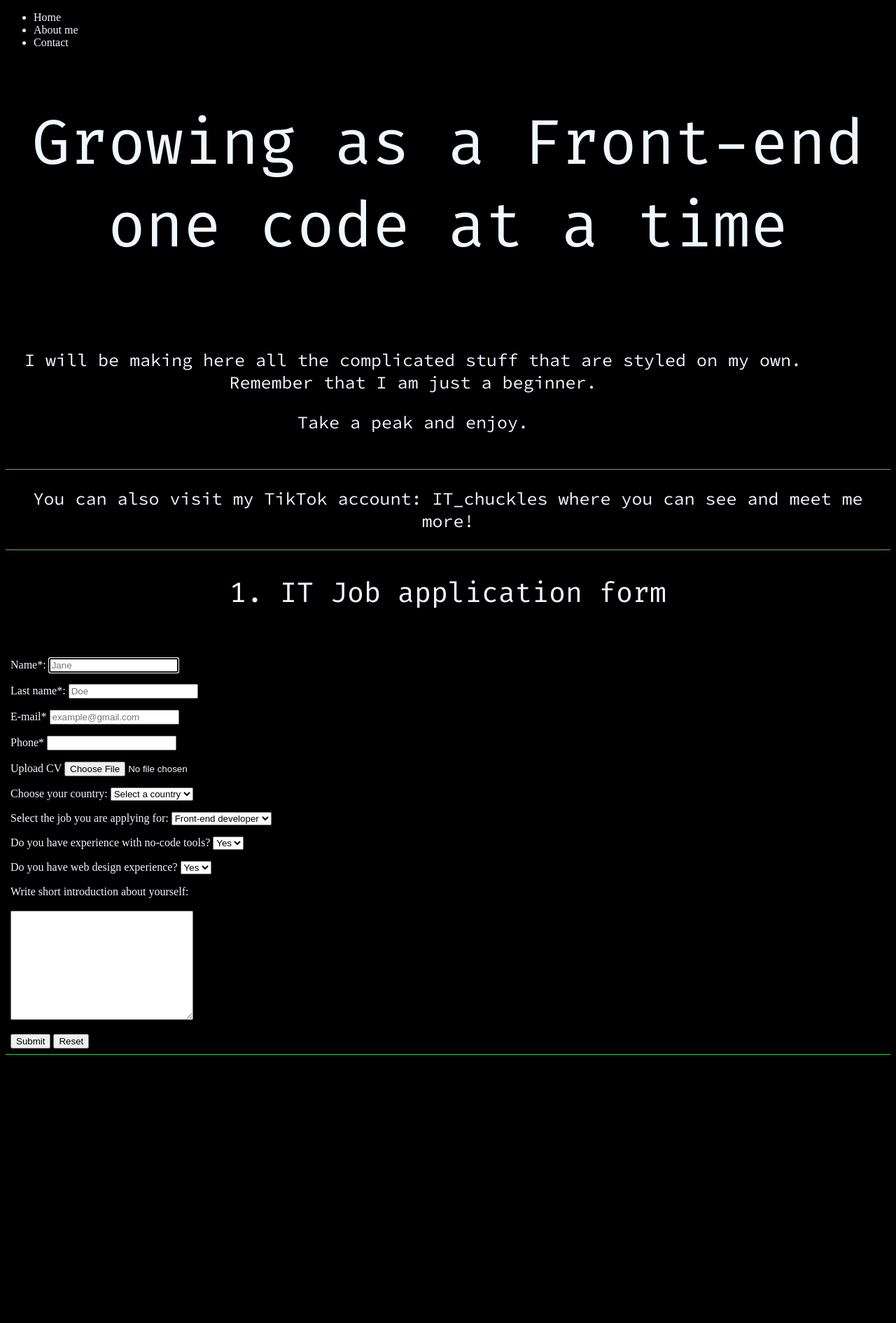
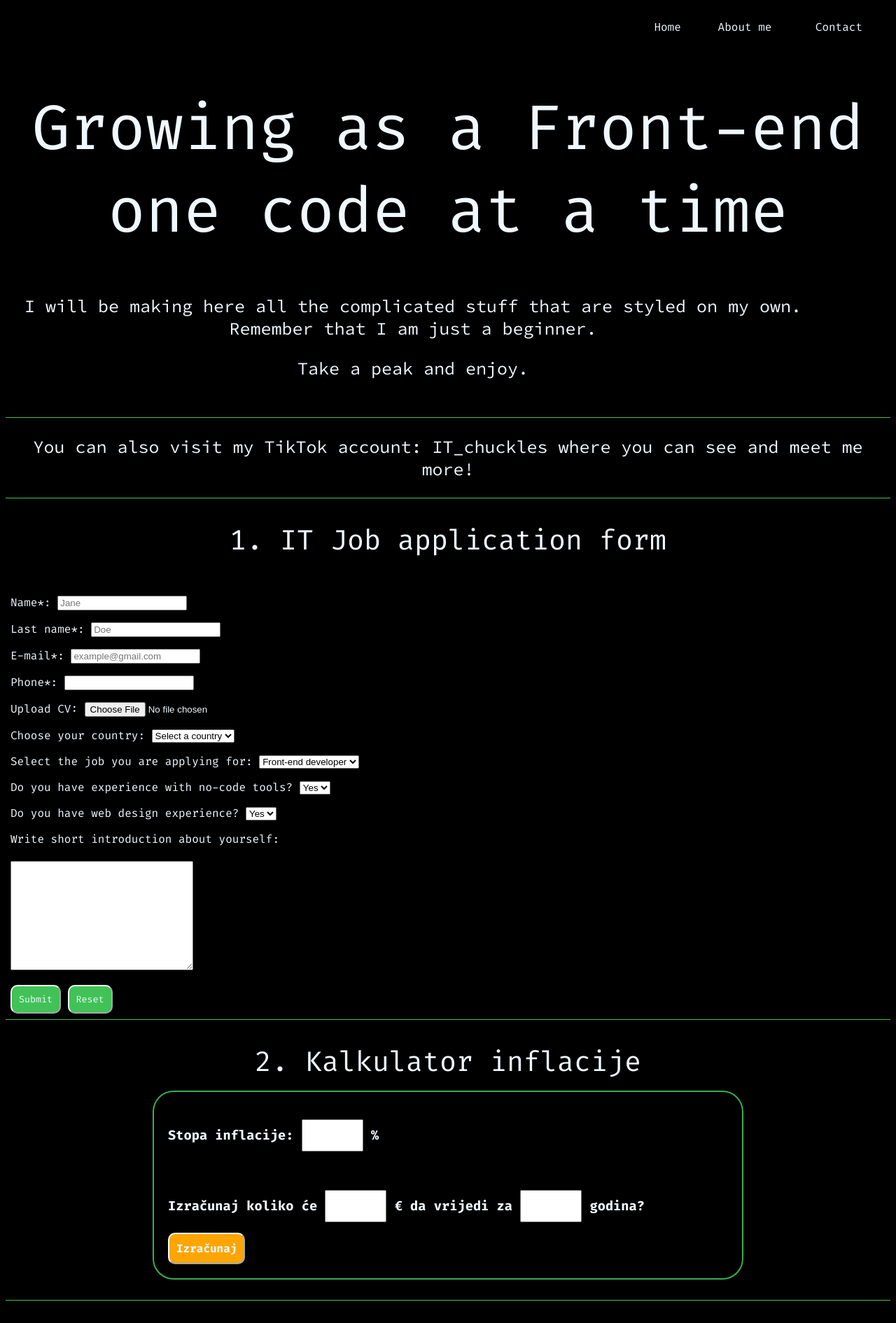
Before and after one commit to Ruzica-tech/front-end-portfolio-beginner, a plain HTML site: page index.html in a window 1280 px wide. Shown: the whole page at 70% size. Before the commit the page ends 1515 px from the top, so only its background shows below. Drawn offline with nearby package versions, Linux system fonts and the light colour scheme; no server answers.

Commit message:
Add files via upload
Updated portfolio version:
Aligned the navbar and elements for a more polished and cohesive look;
Added an inflation calculator to showcase my JavaScript skills and add some interactive elements.

```diff
--- a/index.html
+++ b/index.html
@@ -14,18 +14,16 @@
     <link rel="preconnect" href="https://fonts.gstatic.com" crossorigin>
     <link href="https://fonts.googleapis.com/css2?family=Fira+Code:wght@300..700&family=Source+Code+Pro:ital,wght@0,200..900;1,200..900&display=swap" rel="stylesheet">
 
-    <!-- Include the PDF.js and Mammoth.js libraries -->
-    <script src="https://cdnjs.cloudflare.com/ajax/libs/pdf.js/2.16.105/pdf.min.js"></script>
-    <script src="https://cdnjs.cloudflare.com/ajax/libs/mammoth/1.4.2/mammoth.browser.min.js"></script>
-
 </head>
 <body>
-    <nav>
-        <ul>
-            <li>Home</li>
-            <li>About me</li>
-            <li>Contact</li>
-        </ul>
+    <nav class="navbar">
+        <div class="navdiv">
+            <ul>
+            <li><a href="#"></a>Home</li>
+            <li><a href="#"></a>About me</li>
+            <li><a href="#"></a>Contact</li>
+            </ul>
+       </div>
     </nav>
     <section id="hero">
         <div class="centered-div">
@@ -52,41 +50,27 @@
             <br>
             <form action="https://httpbin.org/get" method="get">
                 <p><label for="name">Name*:</label>
-                <input type="text" id="name" name="name" placeholder="Jane" autocomplete="on" required autofocus></p>
+                <input type="text" id="name" name="name" placeholder="Jane" autocomplete="on" required></p>
 
 
                 <p><label for="lastname">Last name*:</label>
                 <input type="text" id="lastname" name="lastname" placeholder="Doe" autocomplete="on" required></p>
 
-                <p><label for="email">E-mail*</label>
+                <p><label for="email">E-mail*:</label>
                 <input type="email" id="email" name="email" placeholder="example@gmail.com" autocomplete="on" required></p>
 
-                <p><label for="phone">Phone*</label>
+                <p><label for="phone">Phone*:</label>
                     <input type="tel" id="phone" name="phone" autocomplete="on" required></p>
 
 
 
-                <p><label for="cv"> Upload CV</label>
+                <p><label for="cv"> Upload CV:</label>
                 <input type="file" id="cv-file" accept=".pdf, .docx"></p>
 
                 <p><label for="country">Choose your country:</label>
                 <select id="country" name="country"></p>
                     <option value="">Select a country</option>
                 </select>
-
-                <script>
-                    fetch('https://restcountries.com/v3.1/all')
-                        .then(response => response.json())
-                        .then(data => {
-                            const countrySelect = document.getElementById('country');
-                            data.forEach(country => {
-                                const option = document.createElement('option');
-                                option.value = country.cca2;
-                                option.textContent = country.name.common;
-                                countrySelect.appendChild(option);
-                            });
-                        });
-                </script>
                 <br>
 <p>
 <label for="options">Select the job you are applying for:</label>
@@ -118,5 +102,25 @@
         </div>
         <hr>
     </section>
+    <section id="inflationcalculator">
+
+
+		<h2>2. Kalkulator inflacije</h2>
+
+		<div class="container">
+			<h3>Stopa inflacije: <input type="number" min="0.1" id="inflationRate"> %</h3> <br>
+			<h3>Izračunaj koliko će <input type="number" min="1" id="money"> € da vrijedi za
+				<input type="number" min="1" id="years"> godina?</h3>
+
+			<button onclick="inflationCalculator()">Izračunaj</button>
+		</div>
+       <br>
+       <hr>
+       <br>
+
+
+
+	<script src="script.js"></script>
+</section>
 </body>
 </html>
--- /dev/null
+++ b/script.js
@@ -0,0 +1,58 @@
+function inflationCalculator() {
+    let inflationRate = document.querySelector("#inflationRate");
+    let money = document.querySelector("#money");
+    let years = document.querySelector("#years");
+
+    // Parsiraj vrednosti u brojeve
+    inflationRate = parseFloat(inflationRate.value);
+    money = parseFloat(money.value);
+    years = parseFloat(years.value); // Ovde je nedostajalo `.value`
+
+    // Formula za izračunavanje inflacije za prvu godinu
+    let worth = money + (money * inflationRate / 100);
+
+    // Petlja za izračunavanje inflacije za svaku narednu godinu
+    for (let i = 1; i < years; i++) {
+        worth += worth * (inflationRate / 100);
+    }
+
+    // Zaokruži na dve decimale
+    worth = worth.toFixed(2);
+
+    // Kreiraj novi element sa rezultatom
+    let newElement = document.createElement("div");
+    newElement.className = "new-value";
+
+    // Koristi `backticks` za interpolaciju promenljivih
+    newElement.innerText = `Današnjih ${money}€ će vrijediti isto kao ${worth}€ za ${years} godina.`;
+
+    // Dodaj novi element u DOM
+    document.querySelector(".container").appendChild(newElement);
+}
+
+/*function inflationCalculator() {
+    let inflationRate = document.querySelector("#inflationRate");
+    let money = document.querySelector("#money");
+    let years= document.querySelector("#years");
+
+inflationRate = parseFloat(inflationRate.value);
+money = parseFloat(money.value);
+years = parseFloat(years);
+
+//Formula za izracunavanje inflacije za prvu godinu
+
+let worth = (money + (money * inflationRate/100));
+
+for (let i = 1; i < years; i++);
+
+{worth += worth + (worth*(inflationRate/100))};
+
+worth = worth.toFixed(2);
+
+let newElement = document.createElement("div");
+newElement.className = "new-value";
+newElement.innerText = "Današnjih ${money}€ će vrijediti isto kao ${worth}€ za ${years} godina.";
+
+document.querySelector(".container").appendChild(newElement);
+
+}*/
--- a/style.css
+++ b/style.css
@@ -1,7 +1,25 @@
 body {
     background-color: black;
     color: aliceblue;
+    font-family: fira code;
 }
+
+.navdiv ul{
+    list-style: none;
+    padding: 0px; margin: 0px;
+    text-align: right;
+    padding-right: 40px;
+}
+.navdiv li{
+    display: inline-block;
+}
+.navdiv a{
+    text-decoration: none;
+    width: 100px;
+    display: block;
+    padding: 10px;}
+
+
 
 h1 {
     font-size: 90px;
@@ -9,6 +27,7 @@ h1 {
     font-family: "Fira Code", monospace;
     text-align: center;
 }
+
 
 h2 {
     font-size: 40px;
@@ -45,3 +64,67 @@ hr {
     padding-top: 30px;
     padding-bottom: 40px;
 }
+
+button{
+    padding-left: 10px;
+    padding-right: 10px;
+    padding-top: 10px;
+    padding-bottom: 10px;
+    background-color: #41C256;
+    font-family: fira code;
+    font-weight: normal;
+    color: aliceblue;
+    border-radius: 10px;
+    border-color: azure;
+}
+
+
+h1 {
+text-align: center;
+margin-bottom: 15px;
+}
+
+h2 {
+margin-bottom: 15px;
+}
+
+h3 {
+margin-bottom: 15px;
+}
+
+.container {
+max-width: 800px;
+margin: auto;
+border: 2px solid rgb(56, 173, 81);
+border-radius: 30px;
+background-color: rgba(0, 0, 0, 0.3);
+padding: 20px;
+}
+
+.container input {
+max-width: 80px;
+height: 40px;
+font-size: 18px;
+text-align: center;
+}
+
+.container button {
+padding: 10px;
+font-size: 16px;
+font-weight: bold;
+background-color: orange;
+cursor: pointer;
+border-radius: 10px;
+}
+
+.new-value {
+margin-top: 20px;
+font-size: 20px;
+}
+
+.padding {
+ margin-top: 20px;
+ margin-bottom: 20px;
+ height: 100px;
+background-color: aqua;
+}
```
